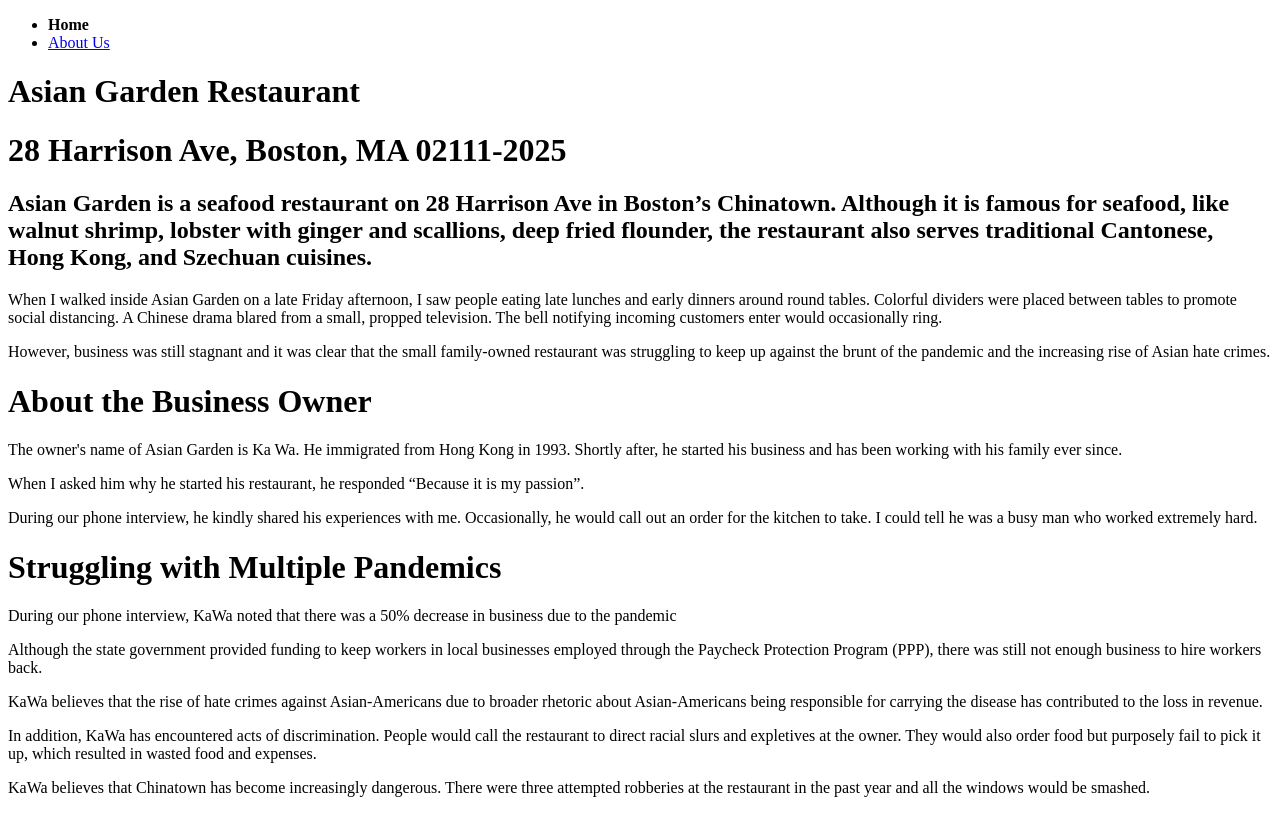
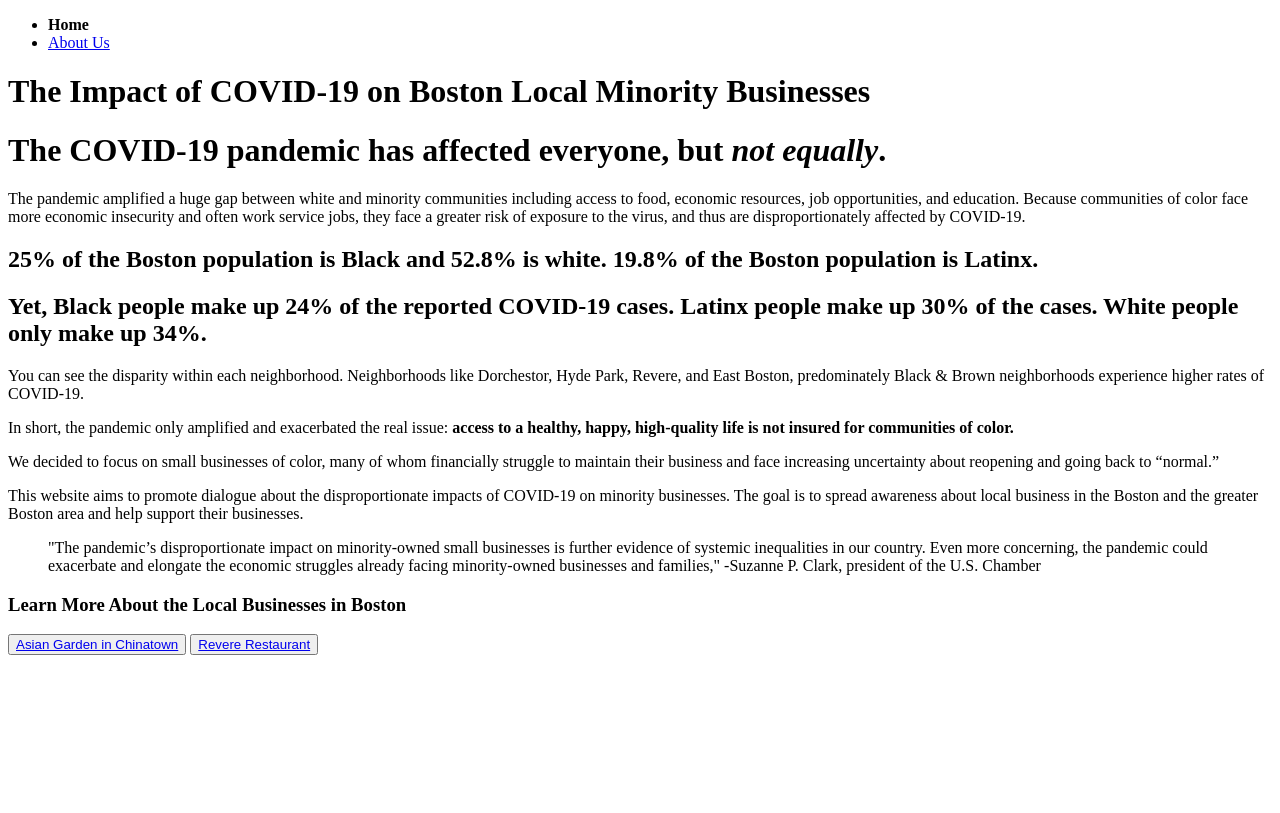
Before and after one commit to selinal552/covid19-impacts-on-local-businesses, a plain HTML site: page index.html in a window 1280 px wide. Drawn offline with Linux system fonts and the light colour scheme.

Commit message:
Update index.html

```diff
--- a/index.html
+++ b/index.html
@@ -2,8 +2,8 @@
 <head>
     <meta charset="utf-8">
     <meta name="viewport" content="width=device-width, initial-scale=1.0" />
-    <link rel="stylesheet" href="chinatown.css">
-    <title>The Impact of COVID-19: Asian Garden Restaurant in Chinatown </title>
+    <link rel="stylesheet" href="style.css">
+    <title></title>
   </head>
 
   <body>
@@ -14,37 +14,76 @@
       <li><a href="aboutus.html">About Us</a></li>
     </ul>
   </nav>
-        <div class="ag-name">
-            <h1>Asian Garden Restaurant</h1>
-        </div>
-        <div class="ag-address">
-            <h1>28 Harrison Ave, Boston, MA 02111-2025</h1>
+        <div class="container">
+            <h1> The <span>Impact of COVID-19</span> on Boston Local Minority Businesses </h1>
         </div>
     </header>
     <main>
         <div class="introduction">
-           <h2> Asian Garden is a seafood restaurant on 28 Harrison Ave in Boston’s Chinatown. Although it is famous for seafood, like walnut shrimp, lobster with ginger and scallions, deep fried flounder, the restaurant also serves traditional Cantonese, Hong Kong, and Szechuan cuisines. </h2>
-           <p> When I walked inside Asian Garden on a late Friday afternoon, I saw people eating late lunches and early dinners around round tables. Colorful dividers were placed between tables to promote social distancing. A Chinese drama blared from a small, propped television. The bell notifying incoming customers enter would occasionally ring. </p>
-           <p> However, business was still stagnant and it was clear that the small family-owned restaurant was struggling to keep up against the brunt of the pandemic and the increasing rise of Asian hate crimes. </p>
+            <h1> The COVID-19 pandemic has affected everyone, but <i>not equally</i>.</h1>
         </div>
-       <div class="profile">
-            <h1> About the Business Owner </h1>
-            <p> The owner's name of Asian Garden is Ka Wa. He immigrated from Hong Kong in 1993. Shortly after, he started his business and has been working with his family ever since.</p>
-            <p> When I asked him why he started his restaurant, he responded <span>“Because it is my passion”</span>.</p>
-            <p> During our phone interview, he kindly shared his experiences with me. Occasionally, he would call out an order for the kitchen to take. I could tell he was a busy man who worked extremely hard. </p>
+        <div class="overview-part-1">
+            <p> The pandemic amplified a huge gap between white and minority communities including access to food, economic resources, job opportunities, and education. Because communities of color face more economic insecurity and often work service jobs, they face a greater risk of exposure to the virus, and thus are disproportionately affected by COVID-19. </p>
         </div>
-       <div class="impact">
-        <h1> Struggling with Multiple Pandemics </h1>
-        <p> During our phone interview, KaWa noted that there was a <span>50%</span> decrease in business due to the pandemic</p>
-        <p> Although the state government provided funding to keep workers in local businesses employed through the Paycheck Protection Program (PPP), there was still not enough business to hire workers back. </p>
-        <p>KaWa believes that the rise of hate crimes against Asian-Americans due to broader rhetoric about Asian-Americans being responsible for carrying the disease has contributed to the loss in revenue. </p>
-        <p> In addition, KaWa has encountered acts of discrimination. People would call the restaurant to direct racial slurs and expletives at the owner. They would also order food but purposely fail to pick it up, which resulted in wasted food and expenses.</p>
-        <p> KaWa believes that Chinatown has become increasingly dangerous. There were <span>three attempted robberies</span> at the restaurant in the past year and all the windows would be smashed. </p>
+        <div class="stats-set1">
+            <h2> 25% of the Boston population is Black and 52.8% is white. 19.8% of the Boston population is Latinx. </h2>
+            <h2>Yet, Black people make up <span>24%</span> of the reported COVID-19 cases. Latinx people make up <span>30%</span> of the cases. White people only make up <span>34%</span>. </h2>
+        </div>
+        <div class="overview-part-2">
+            <p> You can see the disparity within each neighborhood. Neighborhoods like Dorchestor, Hyde Park, Revere, and East Boston, predominately Black & Brown neighborhoods experience higher rates of COVID-19. </p>
+            <div class='tableauPlaceholder' id='viz1618180760552' style='position: relative'>
+                <noscript><a href='https:&#47;&#47;www.bostonmagazine.com&#47;'>
+                    <img alt='Dashboard 1 ' src='https:&#47;&#47;public.tableau.com&#47;static&#47;images&#47;CO&#47;COVIDCasesinBostonbyZipCodeNeighborhood&#47;Dashboard1&#47;1_rss.png' style='border: none' />
+                    </a></noscript><object class='tableauViz'  style='display:none;'><param name='host_url' value='https%3A%2F%2Fpublic.tableau.com%2F' />
+                            <param name='embed_code_version' value='3' />
+                            <param name='path' value='views&#47;COVIDCasesinBostonbyZipCodeNeighborhood&#47;Dashboard1?:embed=y&amp;:toolbar=yes&amp;:embed_code_version=3&amp;:loadOrderID=0&amp;:display_count=yes&amp;:tabs=no' />
+                             <param name='toolbar' value='yes' /><param name='static_image' value='https:&#47;&#47;public.tableau.com&#47;static&#47;images&#47;CO&#47;COVIDCasesinBostonbyZipCodeNeighborhood&#47;Dashboard1&#47;1.png' />
+                             <param name='animate_transition' value='yes' />
+                             <param name='display_static_image' value='yes' />
+                             <param name='display_spinner' value='yes' />
+                             <param name='display_overlay' value='yes' />
+                             <param name='display_count' value='yes' />
+                             <param name='tabs' value='no' />
+                            </object>
+                </div>
+                    <script type='text/javascript'>
+                    var divElement = document.getElementById('viz1618180760552');
+                    var vizElement = divElement.getElementsByTagName('object')[0];
+                        if ( divElement.offsetWidth > 800 ) { vizElement.style.minWidth='420px';vizElement.style.maxWidth='970px';vizElement.style.width='100%';vizElement.style.minHeight='587px';vizElement.style.maxHeight='887px';vizElement.style.height=(divElement.offsetWidth*0.75)+'px';}
+                        else if ( divElement.offsetWidth > 500 ) { vizElement.style.minWidth='420px';vizElement.style.maxWidth='970px';vizElement.style.width='100%';vizElement.style.minHeight='587px';vizElement.style.maxHeight='887px';vizElement.style.height=(divElement.offsetWidth*0.75)+'px';}
+                        else { vizElement.style.width='100%';vizElement.style.height='727px';}                     var scriptElement = document.createElement('script');                    scriptElement.src = 'https://public.tableau.com/javascripts/api/viz_v1.js';                    vizElement.parentNode.insertBefore(scriptElement, vizElement);
+                    </script>
+                </div>
+
+        </div>
+
+
+
+            <div class="overview-part-3">
+                <p> In short, the pandemic only amplified and exacerbated the real issue: <strong> access to a healthy, happy, high-quality life is not insured for communities of color.</strong> </p>
+                <p> We decided to focus on small businesses of color, many of whom financially struggle to maintain their business and face increasing uncertainty about reopening and going back to “normal.” </p>
+                <p> This website aims to promote dialogue about the disproportionate impacts of COVID-19 on minority businesses. The goal is to spread awareness about local business in the Boston and the greater Boston area and help support their businesses.  </p>
+                <blockquote> "The pandemic’s disproportionate impact on minority-owned small businesses is further evidence of systemic inequalities in our country. Even more concerning, the pandemic could exacerbate and elongate the economic struggles already facing minority-owned businesses and families," -Suzanne P. Clark, president of the U.S. Chamber </blockquote>
+            </div>
+        </div>
+
+        <div class="cta-section">
+            <h3> Learn More About the Local Businesses in Boston</h3>
+            <div class="cta">
+                <button class="chinatown-button"> <a href="chinatown.html">Asian Garden in Chinatown</a> </button>
+                <button class="revere-button"> <a href="eastboston.html">Revere Restaurant</a> </button>
+            </div>
+
         </div>
 
     </main>
   </body>
 
   <footer></footer>
+</html>
 
+
+
+
+</body>
 </html>
```
Lines whose indentation alone changed are shown as unchanged.
